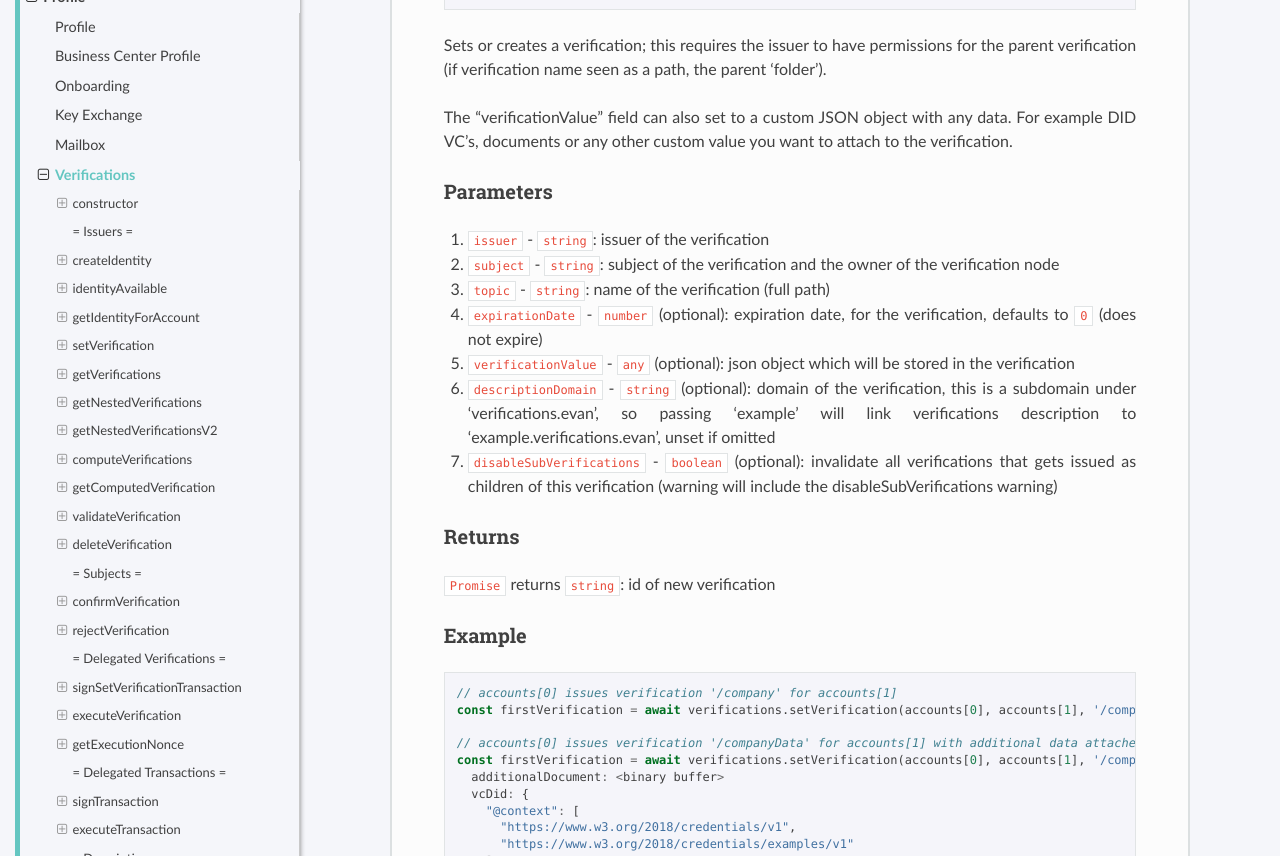
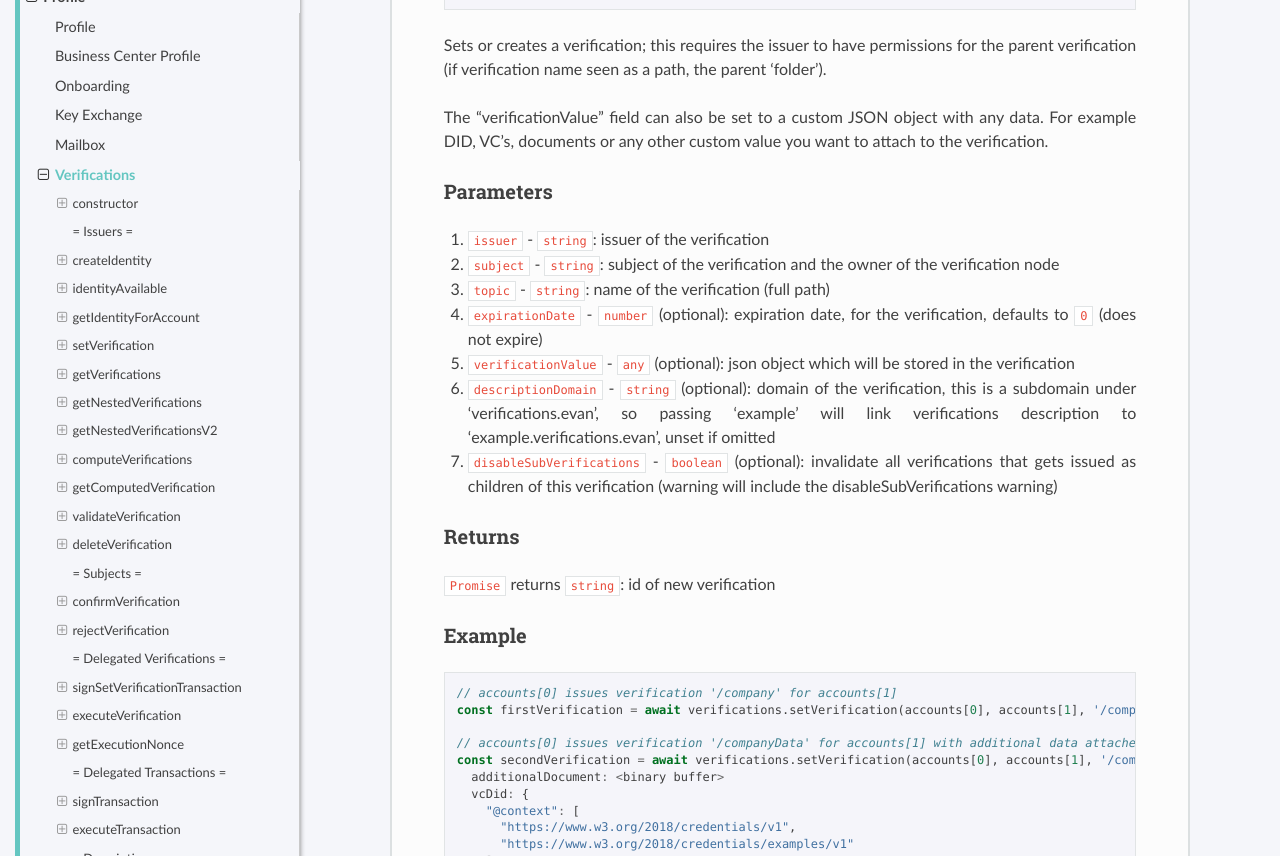
Before and after one commit to evannetwork/api-blockchain-core, a Sphinx documentation site: the page built from docs/profile/verifications.rst, in a window 1280 px wide and 1400 px high, scrolled down 4220 px. Shown: the part 150-1006 px from the top of the window. Built offline with Sphinx 7.4.7 and the Read the Docs theme 2.0.0, drawn with Linux system fonts in a browser that asks for light colours; pages that are not in the unit, such as notebooks, are missing from menus.

Commit message:
Apply suggestions from code review
Co-Authored-By: wulfraem <wulfraem@users.noreply.github.com>

```diff
--- a/docs/profile/verifications.rst
+++ b/docs/profile/verifications.rst
@@ -255,7 +255,7 @@ setVerification
 
 Sets or creates a verification; this requires the issuer to have permissions for the parent verification (if verification name seen as a path, the parent 'folder').
 
-The "verificationValue" field can also set to a custom JSON object with any data. For example DID VC's, documents or any other custom value you want to attach to the verification.
+The "verificationValue" field can also be set to a custom JSON object with any data. For example DID, VC's, documents or any other custom value you want to attach to the verification.
 
 ----------
 Parameters
@@ -285,7 +285,7 @@ Example
   const firstVerification = await verifications.setVerification(accounts[0], accounts[1], '/company');
 
   // accounts[0] issues verification '/companyData' for accounts[1] with additional data attached
-  const firstVerification = await verifications.setVerification(accounts[0], accounts[1], '/company', 0, {
+  const secondVerification = await verifications.setVerification(accounts[0], accounts[1], '/companyData', 0, {
     additionalDocument: <binary buffer>
     vcDid: {
       "@context": [
```
